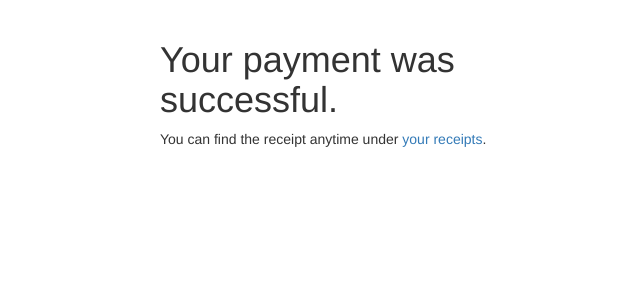
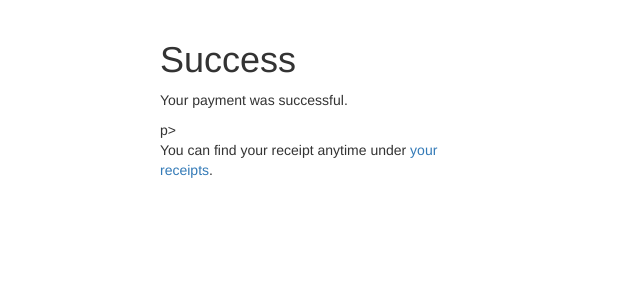
Before and after one commit to fmalina/django-pay, a Django app: template pay/templates/pay/completed.html in a window 1280 px wide. Shown: the part 52-352 px from the top of the page, without its empty margins (315-955 px from the left). Run offline with Django 3.2, Linux system fonts and the light colour scheme; the template is opened without the code that fills it, so the values that code supplies are empty; some libraries are stand-ins or nearby versions.

Commit message:
Fixed void and payment success headline

```diff
--- a/pay/__init__.py
+++ b/pay/__init__.py
@@ -1 +1 @@
-__version__ = '2.1.1'
+__version__ = '2.1.2'
--- a/pay/templates/pay/completed.html
+++ b/pay/templates/pay/completed.html
@@ -1,7 +1,8 @@
 {% extends 'pay/base.html' %}
 {% block content %}
-<h1>Your payment was successful.</h1>
-<p>You can find the receipt anytime under
+<h1>Success</h1>
+<p>Your payment was successful.</p>p>
+<p>You can find your receipt anytime under
 	<a href="{% url 'receipts' %}">your receipts</a>.
 
 {% include 'google/adwords-conversion.html' %}
--- a/pay/templates/pay/realex_request.xml
+++ b/pay/templates/pay/realex_request.xml
@@ -4,7 +4,7 @@
   {% if test %}<account>internettest</account>
   {% elif card.card_type == 'AMEX' %}<account>amex</account>{% endif %}
   <orderid>{{ orderid }}</orderid>
-{% if request_type == 'void' %}  <pasref>{{ p.reference }}</pasref>
+{% if request_type == 'void' %}  <pasref>{{ p.cardreceipt.reference }}</pasref>
   <authcode>{{ p.authcode }}</authcode>
 {% else %}
   <amount currency='{{ p.currency }}'>{{ amount }}</amount>
```
